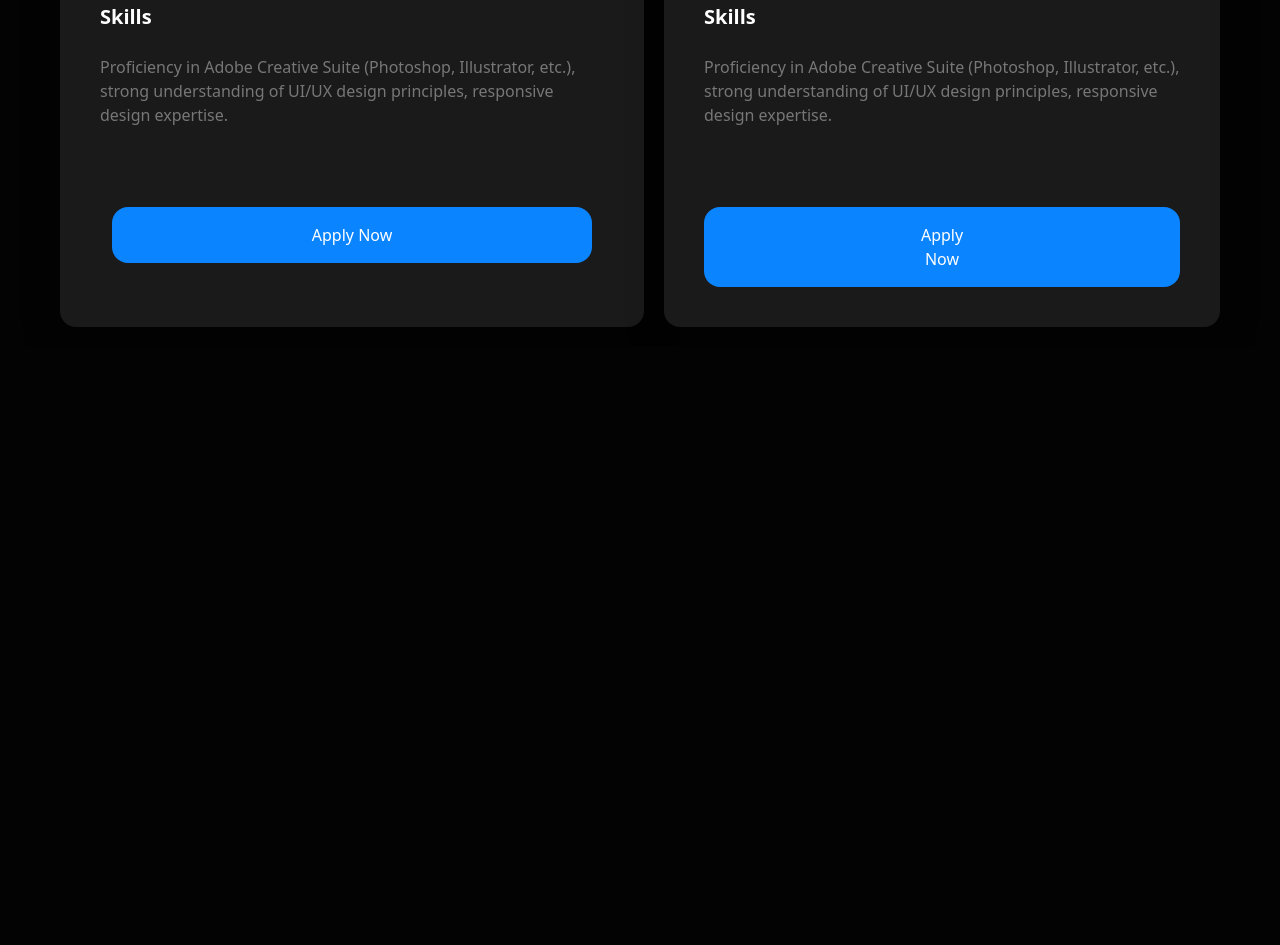
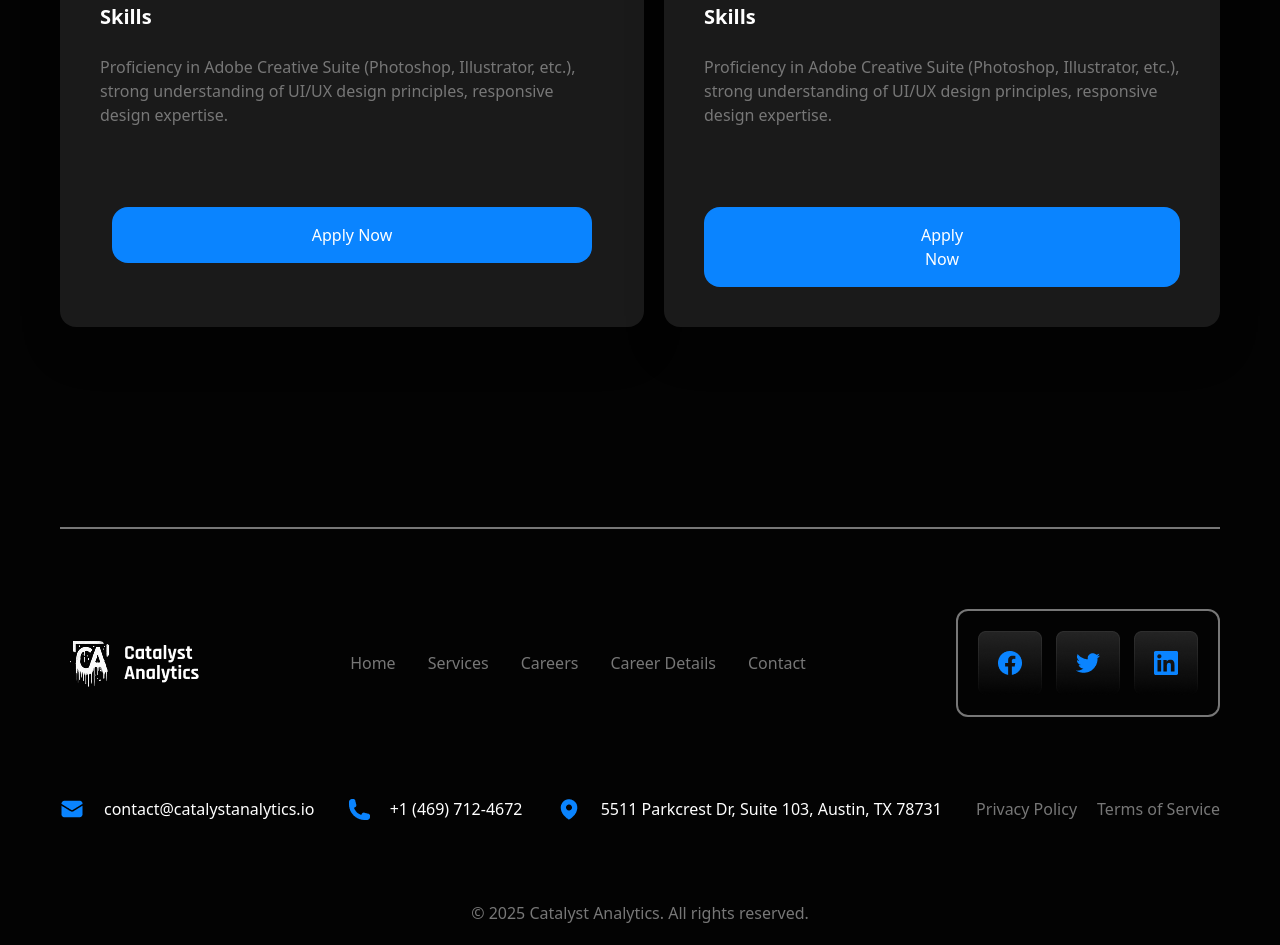
Before and after one commit to mukammalex/EXAM-03, a website: page index4.html in a window 1280 px wide. Shown: the part 5602-6547 px from the top of the page. Before the commit the page ends 5949 px from the top, so only its background shows below. Drawn offline with Linux system fonts and the light colour scheme.

Commit message:
Finished section Footer Page4

```diff
--- a/index4.html
+++ b/index4.html
@@ -384,5 +384,55 @@
 </main>
 
 
+
+
+<footer class="max-w-300 m-auto p-5 mt-40">
+
+     <div class="h-[2px] w-full bg-[#777]"></div>
+
+     <div class="mt-20">
+
+        <div class="flex justify-between items-center">
+            <div>
+                <img src="./img/Logo-footer.png" alt="">
+            </div>
+
+            <div class="text-[#777] flex gap-8">
+            <a class="hover:bg-amber-400 rounded-xl hover:text-white" href="./index.html">Home</a>
+            <a class="hover:bg-amber-400 rounded-xl hover:text-white" href="./index2.html">Services</a>
+            <a class="hover:bg-amber-400 rounded-xl hover:text-white" href="./index3.html">Careers</a>
+            <a class="hover:bg-amber-400 rounded-xl hover:text-white" href="./index4.html">Career Details</a>
+            <a class="hover:bg-amber-400 rounded-xl hover:text-white" href="">Contact</a>
+        </div>
+
+        <div class="border-2 border-[#777] rounded-xl p-5">
+            <img src="./img/Buttons Container.png" alt="">
+        </div>
+        </div>
+
+        <div class="text-white flex justify-between items-center mt-20">
+            <div>
+                <p class="flex items-center gap-5"><img src="./img/Icon1-footer.png" alt="">contact@catalystanalytics.io</p>
+            </div>
+            <div>
+                <p class="flex items-center gap-5"><img src="./img/Vector (Stroke).png" alt="">+1 (469) 712-4672</p>
+            </div>
+            <div>
+                <p class="flex items-center gap-5"> <img src="./img/Icon33footer.png" alt="">5511 Parkcrest Dr, Suite 103, Austin, TX 78731</p>
+            </div>
+            <div class="flex items-center gap-5 text-[#777]">
+                <p>Privacy Policy</p>
+                <p>Terms of Service</p>
+            </div>
+        </div>
+
+        <div class="text-[#777] flex justify-center mt-20">
+            <p>© 2025 Catalyst Analytics. All rights reserved.</p>
+        </div>
+     </div>
+
+</footer>
+
+
 </body>
 </html>
```
